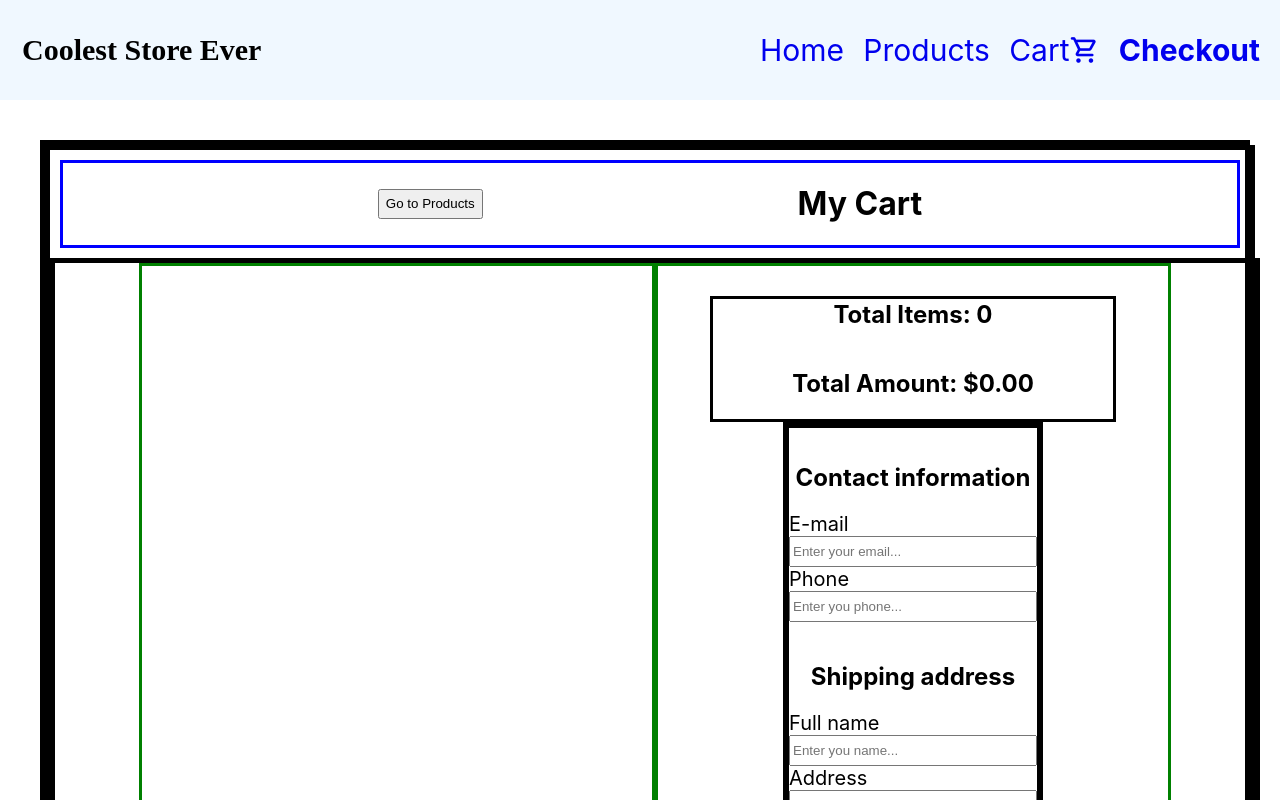
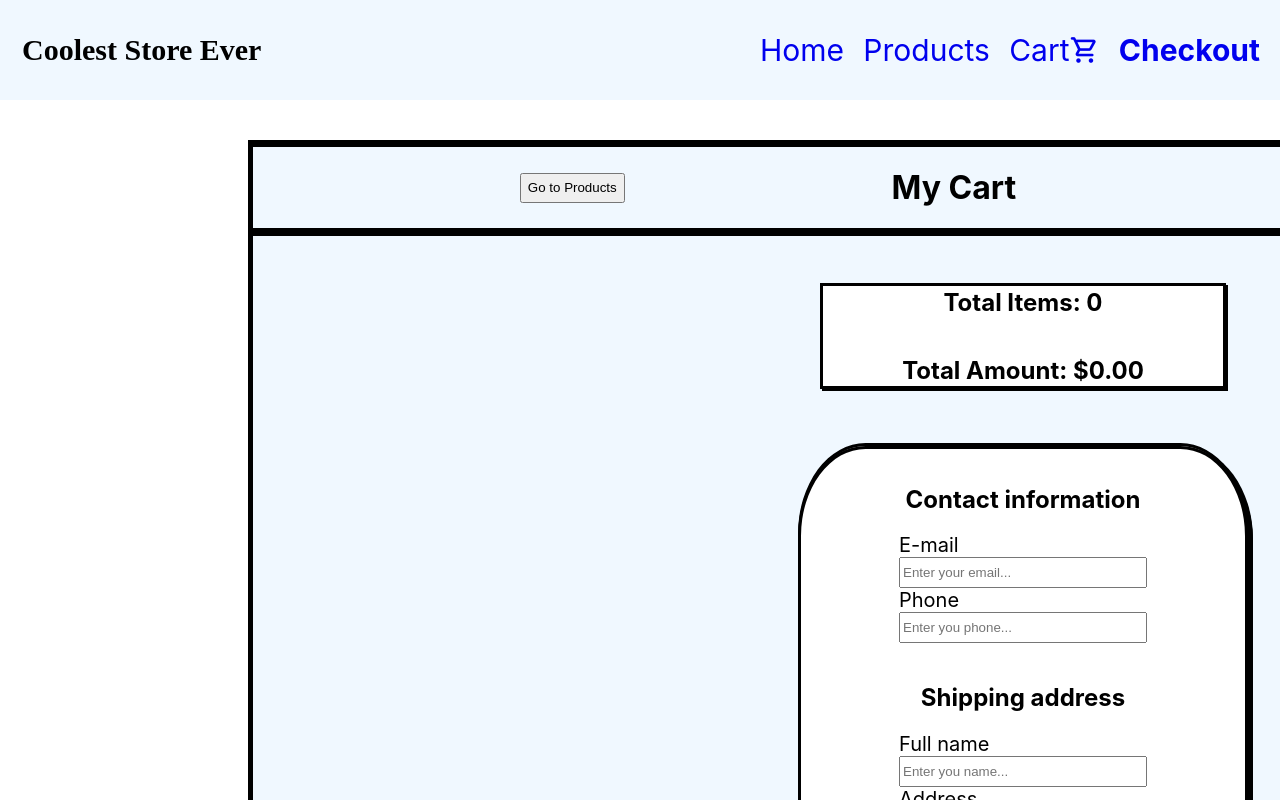
Before and after one commit to OceanSkys/react-final-project, a React (Create React App) app in the folder ecommercefinal/: page /Checkout in a window 1280 px wide. Shown: the top 800 px of the page. Built offline with nearby package versions, Linux system fonts and the light colour scheme.

Commit message:
Made a lot of changes with the styling in my checkout component/page. Added background colors, got rid of a lot of unneccessary borders, added some border radius/box shadow to form and product cards, and more.

```diff
--- a/ecommercefinal/src/App.css
+++ b/ecommercefinal/src/App.css
@@ -61,8 +61,12 @@
   flex-direction: column;
   justify-content: center;
   align-items: center;
+  border-radius: 15%;
+  box-shadow: 5px 5px;
   border: solid;
+  width: 100%;
   height: 600px;
+  background-color: white;
 }
 .mover {
   background-color:blue;
@@ -107,7 +111,16 @@
 }
 
 /* Product Array Area */
-
+.Product {
+  border: solid;
+  border-radius: 15%;
+  padding: 20px;
+  margin-top: 30px;
+  width: 400px;
+  height: 530px;
+  box-shadow: 5px 5px;
+  background-color: white;
+}
 .Product-Selection {
   display: flex;
   flex-direction: column;
@@ -125,12 +138,9 @@
   flex-direction: row;
   justify-content: center;
   align-items: center;
-  border: solid;
-  border-color: green;
+  background-color: aliceblue;
   width: 450px;
-  height: 700px;
-  /* contain: fit-content; */
-  /* object-fit: contain; */
+  height: 800px;
   overflow: auto;
   padding: 30px;
 }
@@ -140,8 +150,6 @@
   flex-direction: row;
   justify-content: center;
   align-items: center;
-  border: solid;
-  border-color: green;
   width: 450px;
   height: 700px;
   overflow: auto;
@@ -153,11 +161,10 @@
   flex-direction: row;
   justify-content: center;
   align-items: center;
-  border: solid;
-  border-color: green;
   width: 450px;
-  height: 700px;
+  height: 800px;
   padding: 30px;
+  background-color: aliceblue;
 }
 body{
   margin: 0;
@@ -199,10 +206,10 @@ body{
 .Product-Image-Div {
   display: flex;
   justify-content: center;
+  align-items: center;
   width: 100%;
-  height: 380px;
+  height: 330px;
   object-fit: contain;
-  /* border: solid; */
 }
 .Product-Image {
   max-width: 100%;
@@ -225,9 +232,8 @@ body{
 .Product-Desc-Title {
   display: flex;
   flex-direction: column;
-  justify-content: center;
   align-items: center;
-  margin-top: 20px;
+  margin-top: 0px;
 }
 .Product-Description {
   display: flex;
@@ -273,13 +279,17 @@ body{
 .Product-Container {
   width: 100%;
   height: auto;
-  border: solid 5px black;
 }
 .Product-Container2 {
-  width: 100%;
-  height: auto;
+  display: flex;
+  flex-direction: column;
+  justify-content: center;
+  align-items: center;
+  background-color: aliceblue;
+  width: fit-content;
+  height: 955px;
   border: solid 5px black;
-  contain: fit-content;
+  transform: translate(20%, 0%);
 }
 .FrontPage-Container {
   display: flex;
--- a/ecommercefinal/src/components/Cart.js
+++ b/ecommercefinal/src/components/Cart.js
@@ -18,6 +18,7 @@ export default function Cart() {
     let totalQuantity = 0;
     let names = '';
     let itemNames = '';
+    let quant = deduped.quantity;
 
     for (let i = 0; i < cart.length; i++) {
       subTotal += cart[i].price*cart[i].quantity;
--- a/ecommercefinal/src/components/Checkout.js
+++ b/ecommercefinal/src/components/Checkout.js
@@ -34,28 +34,28 @@ export default function Checkout() {
   return (
     <div className="Product-Container">
       <div className="Product-Container2">
-        <div style={{border: 'solid', borderColor: 'blue', display: 'flex', justifyContent: 'space-evenly', alignItems: 'center', margin: '10px'}}>
+        <div style={{border: 'solid', backgroundColor:'aliceblue', display: 'flex', justifyContent: 'space-evenly', alignItems: 'center', width: '100%', height: 'auto'}}>
           <button style={{height: '30px'}} onClick={() => navigate(`/products`)}>Go to Products</button>
           <h1 className="">My Cart</h1>
         </div>
         <div className="Product-Row2" style={{display: 'flex', flexDirection:'row'}}>
-
           <div className='Product-Selection2'>
             {deduped.map(( item, index) => (
-            <div key={index} className="">
-              <div className='Product-Image-Div' style={{fitObject: 'contain'}}>
-                <img src={item.image} className="Image"  width='300' height='400' />
+            <div key={index} className="Product">
+              <div className='Product-Image-Div'>
+                <img src={item.image} className="Image"  width='300' height='320' />
               </div>
+              <hr style={{height: '3px', color:'black', backgroundColor:'black'}}/>
               <div className='Product-Desc-Title'>
-                <h2>{item.title}:</h2>
-                <h2>Quantity: {  item.title === item.title && item.quantity}</h2>
-                <h2>${priced.toFixed(2)}</h2>
+                <h3>{item.title}:</h3>
+                <h3>Quantity: {  item.title === item.title && item.quantity}</h3>
+                <h3>Individual Price: ${(item.price).toFixed(2)}</h3>
               </div>
             </div>
             ))}
           </div>
-          <div className="Product-Selection3">
-            <div style={{border: 'solid', width: '400px', height: '100px', display: 'flex', flexDirection: 'column', justifyContent: 'center', alignItems: 'center', paddingBottom: '20px'}}>
+          <div className="Product-Selection4">
+            <div style={{border: 'solid', backgroundColor: 'white', width: '400px', height: '100px', display: 'flex', flexDirection: 'column', justifyContent: 'center', alignItems: 'center', marginBottom: '20px', boxShadow: '2px 2px'}}>
               <h2>Total Items: {totalQuantity}</h2>
               <h2>Total Amount: ${subTotal.toFixed(2)}</h2>
             </div>
--- a/ecommercefinal/src/components/HeaderFooter.js
+++ b/ecommercefinal/src/components/HeaderFooter.js
@@ -1,16 +1,28 @@
 
 import { Outlet, NavLink } from 'react-router-dom'
 import { useNavigate } from "react-router-dom";
+import { useContext } from 'react';
+import { CartContext } from '../contexts/CartContext';
 
   export default function HeaderFooter() {
+    const { cart, setCart } = useContext(CartContext);
+    let navigate = useNavigate();
 
-    let navigate = useNavigate();
+    // let subTotal = 0;
+    // let totalQuantity = 0;
+    // let names = '';
 
     function styleByActiveStatus(isActive) {
       return isActive
         ? { fontWeight: "bold", textDecoration: "none" }
         : { fontWeight: "normal", textDecoration: "none" };
     }
+
+    // for (let i = 0; i < cart.length; i++) {
+    //   subTotal += cart[i].price*cart[i].quantity;
+    //   totalQuantity += cart[i].quantity
+    //   names += cart[i].title
+    // }
 
     return (
       <div className='body'>
@@ -23,7 +35,7 @@ import { useNavigate } from "react-router-dom";
               <NavLink to='/Products' style={({ isActive }) => styleByActiveStatus(isActive)}>Products</NavLink>
               <NavLink className='Cart-Row' to='/Cart' style={({ isActive }) => styleByActiveStatus(isActive)}>
               <p>Cart</p>
-              <p className='material-symbols-rounded'>shopping_cart</p>
+              <p className='material-symbols-rounded'>shopping_cart {cart.quantity}</p>
               </NavLink>
               <NavLink to='/Checkout' style={({ isActive }) => styleByActiveStatus(isActive)}>Checkout</NavLink>
             </div>
```
